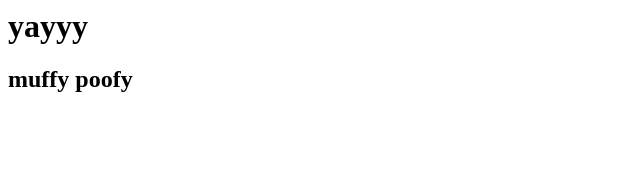
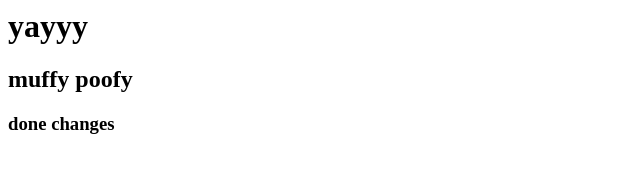
Before and after one commit to purva-chakkarwar/webTest, a plain HTML site: page index.html in a window 1280 px wide. Shown: the whole page, without its empty margins (0-640 px from the left). Drawn offline with Linux system fonts and the light colour scheme.

Commit message:
Changes made in master

```diff
--- a/index.html
+++ b/index.html
@@ -1,2 +1,3 @@
 <h1>yayyy</h1>
 <h2>muffy poofy</h2>
+<h3>done changes</h3>
```
